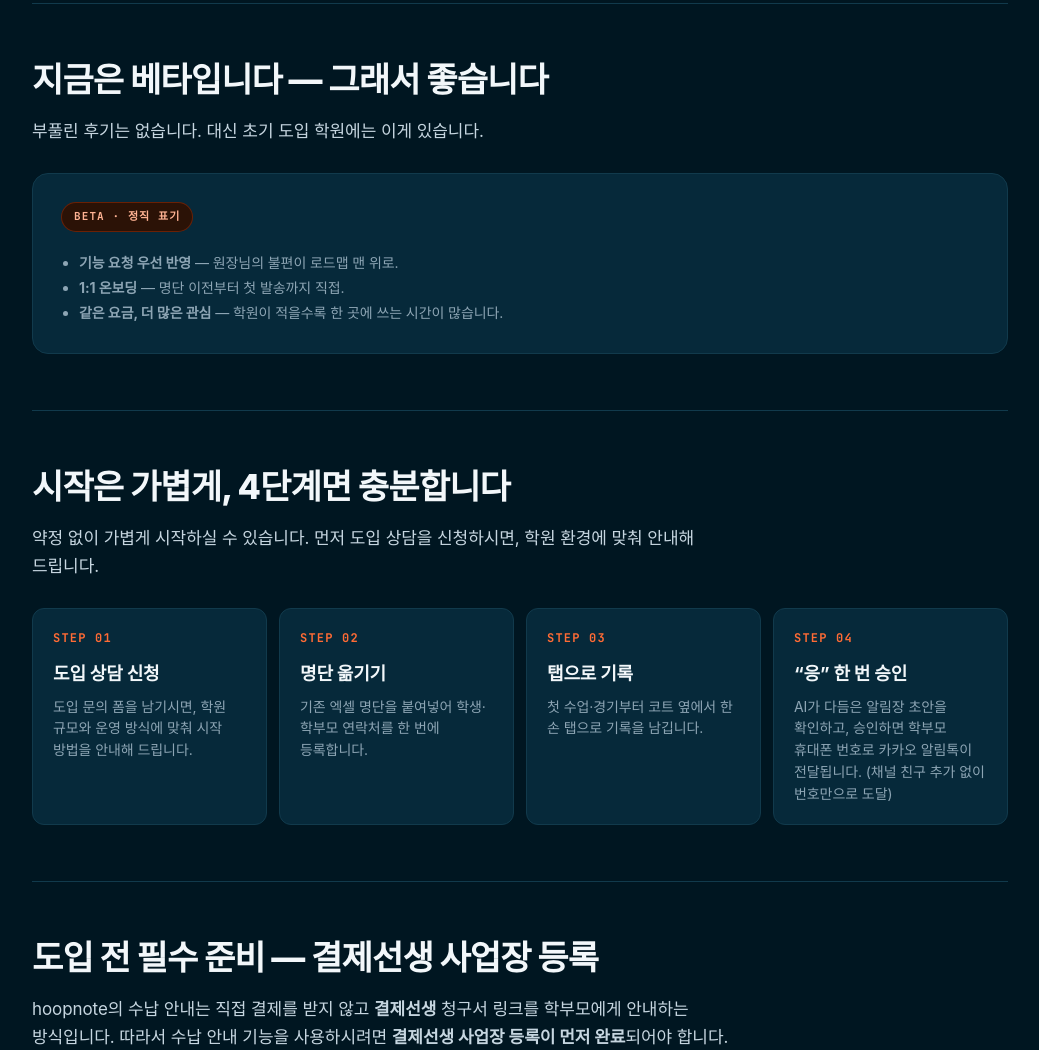
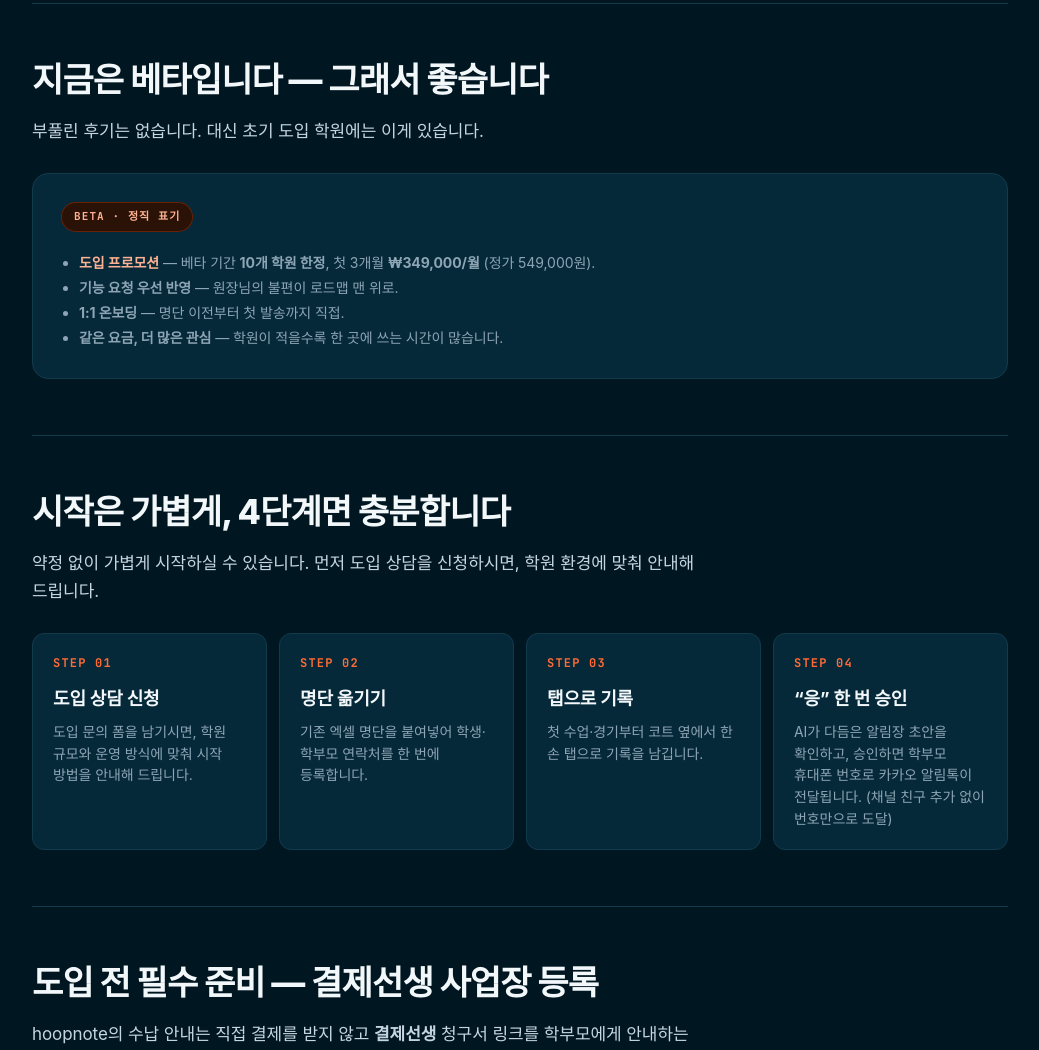
Before and after one commit to wonyoung-R/hoopnote, a plain HTML site: page docs/adoption-manual.html in a window 1280 px wide. Shown: the part 4818-5868 px from the top of the page, without its empty margins (120-1159 px from the left). Drawn offline with Linux system fonts and the light colour scheme; a web font is replaced by a local one.

Commit message:
feat(funnel-p1): 베타 섹션에 10개 학원 프로모션 정보 추가 (첫 항목, 오렌지 강조)
Co-Authored-By: Claude Fable 5 <noreply@anthropic.com>

```diff
--- a/docs/adoption-manual.html
+++ b/docs/adoption-manual.html
@@ -500,6 +500,7 @@
       <div class="beta-note">
         <span class="bn-badge">BETA · 정직 표기</span>
         <ul style="margin-top:4px">
+          <li><strong style="color:var(--orange-soft)">도입 프로모션</strong> — 베타 기간 <strong>10개 학원 한정</strong>, 첫 3개월 <strong>₩349,000/월</strong> (정가 549,000원).</li>
           <li><strong>기능 요청 우선 반영</strong> — 원장님의 불편이 로드맵 맨 위로.</li>
           <li><strong>1:1 온보딩</strong> — 명단 이전부터 첫 발송까지 직접.</li>
           <li><strong>같은 요금, 더 많은 관심</strong> — 학원이 적을수록 한 곳에 쓰는 시간이 많습니다.</li>
```
